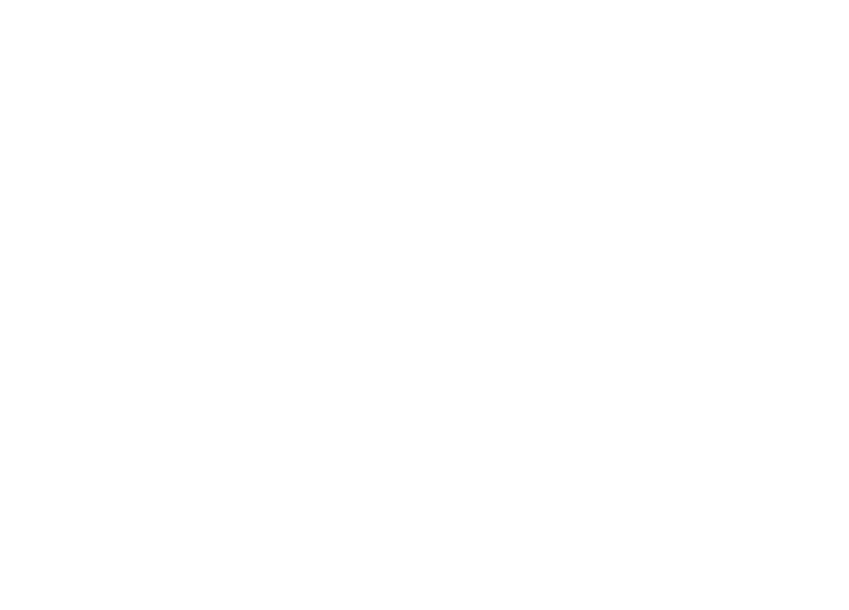
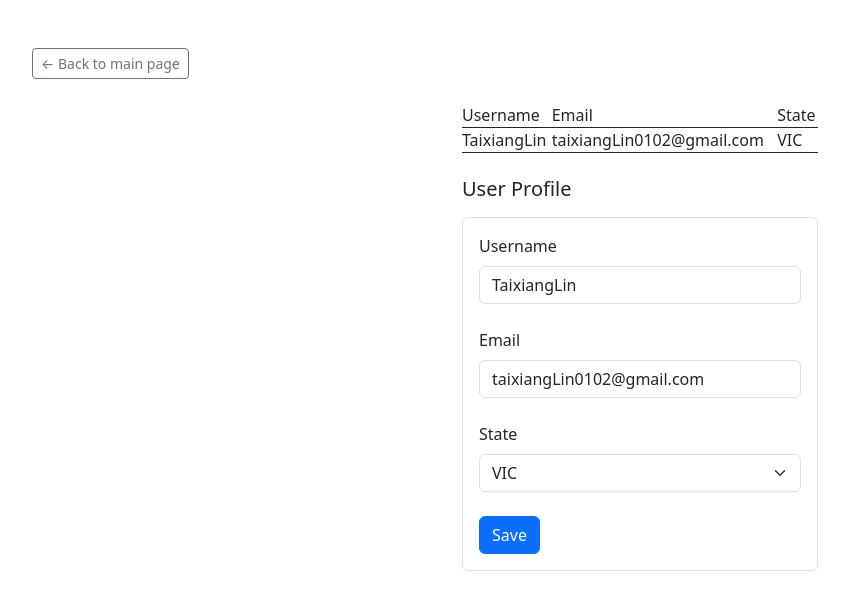
Before and after one commit to 794447679/FIT5032-assessment, a Vue app in the folder FIT5032-assessment/: page /userprofile in a window 1280 px wide. Before the commit this address had no page. Shown: the top 610 px of the page, without its empty margins (0-849 px from the left). Built offline with nearby package versions, Linux system fonts and the light colour scheme.

Commit message:
user profile page

```diff
--- a/FIT5032-assessment/package.json
+++ b/FIT5032-assessment/package.json
@@ -14,7 +14,10 @@
     "format": "prettier --write src/"
   },
   "dependencies": {
+    "@primeuix/themes": "^1.2.3",
+    "@primevue/themes": "^4.3.7",
     "bootstrap": "^5.3.8",
+    "primevue": "^4.3.7",
     "vue": "^3.5.18",
     "vue-router": "^4.5.1"
   },
--- /dev/null
+++ b/FIT5032-assessment/src/assets/json/userProfile.json
@@ -0,0 +1,8 @@
+[
+  {
+    "username": "TaixiangLin",
+    "email": "taixiangLin0102@gmail.com",
+    "state": "VIC"
+  }
+
+]
--- a/FIT5032-assessment/src/components/LoginPage.vue
+++ b/FIT5032-assessment/src/components/LoginPage.vue
@@ -1,4 +1,9 @@
 <template>
+  <div class="mb-2">
+  <RouterLink to="/" class="btn btn-outline-secondary btn-sm">&larr; Back to Main Page</RouterLink>
+  </div>
+
+
   <div class="container mt-5">
     <div class="row justify-content-center">
       <!-- Bootstrap Responsiveness -->
@@ -7,6 +12,8 @@
         <h1 class="h4 text-center mb-4">Login</h1>
 
         <form @submit.prevent="onSubmit">
+
+
           <!-- Username -->
           <div class="mb-3">
             <label for="username" class="form-label">Username</label>
@@ -46,6 +53,8 @@
           <div v-if="errorMessage" class="text-danger mt-3 text-center">
             {{ errorMessage }}
           </div>
+
+
 
           <!-- test account show -->
           <div class="mt-4">
--- a/FIT5032-assessment/src/components/MainPage.vue
+++ b/FIT5032-assessment/src/components/MainPage.vue
@@ -9,6 +9,8 @@
           <li>Start</li>
           <li>About us </li>
           <li><a href="/login" class="text-primary">Login</a></li>
+
+          <li><a href="/userprofile" class="text-primary">User profile</a></li>
         </ul>
       </nav>
     </header>
--- /dev/null
+++ b/FIT5032-assessment/src/components/UserProfile.vue
@@ -0,0 +1,87 @@
+<template>
+  <div class="mt-3">
+    <a href="/" class="btn btn-outline-secondary btn-sm">&larr; Back to main page</a>
+  </div>
+
+  <div class="container py-4">
+    <div class="row justify-content-center">
+      <div class="col-12 col-sm-10 col-md-8 col-lg-6 col-xl-4 col-xxl-4">
+        <DataTable :value="[user]" responsiveLayout="scroll" size="small" class="mb-4">
+          <Column field="username" header="Username" />
+          <Column field="email" header="Email" />
+          <Column field="state" header="State" />
+        </DataTable>
+
+        <h2 class="h5 mb-3">User Profile</h2>
+        <div class="border rounded p-3">
+          <div class="mb-4">
+            <label class="form-label" for="username">Username</label>
+            <input
+              id="username"
+              class="form-control"
+              v-model="draft.username"
+              placeholder="Enter username"
+              @input="saved = false"
+            />
+          </div>
+
+          <div class="mb-4">
+            <label class="form-label" for="email">Email</label>
+            <input
+              id="email"
+              type="email"
+              class="form-control"
+              v-model="draft.email"
+              placeholder="Enter email"
+              @input="saved = false"
+            />
+          </div>
+
+          <div class="mb-4">
+            <label class="form-label" for="state">State</label>
+            <select
+              id="state"
+              class="form-select"
+              v-model="draft.state"
+              @input="saved = false"
+            >
+              <option value="" disabled>Select state</option>
+              <option>VIC</option>
+              <option>NSW</option>
+              <option>QLD</option>
+              <option>WA</option>
+              <option>SA</option>
+              <option>TAS</option>
+              <option>ACT</option>
+              <option>NT</option>
+            </select>
+          </div>
+
+          <button class="btn btn-primary" @click="save">Save</button>
+          <span v-if="saved" class="ms-2 text-success">User profile is saved.</span>
+        </div>
+      </div>
+    </div>
+  </div>
+</template>
+
+<script setup>
+import { reactive, ref } from 'vue'
+import profiles from '../assets/json/userProfile.json'
+
+
+import DataTable from 'primevue/datatable';
+import Column from 'primevue/column';
+
+
+const user = reactive(profiles[0] || {})
+
+const draft = reactive({ ...user })
+
+const saved = ref(false)
+
+function save () {
+  Object.assign(user, draft)
+  saved.value = true
+}
+</script>
--- a/FIT5032-assessment/src/router/index.js
+++ b/FIT5032-assessment/src/router/index.js
@@ -3,12 +3,14 @@ import { createRouter, createWebHistory } from 'vue-router'
 import MainPage from '../components/MainPage.vue'
 import LoginPage from '../components/LoginPage.vue'
 import RegisterPage from '../components/RegisterPage.vue'
+import UserProfilePage from '@/components/UserProfile.vue'
 
 const routes = [
   { path: '/', redirect: '/main' },
-{ path: '/main', name: 'Main', component: MainPage },
+  { path: '/main', name: 'Main', component: MainPage },
   { path: '/login', name: 'Login', component: LoginPage },
-  { path: '/register', name: 'Register', component: RegisterPage }
+  { path: '/register', name: 'Register', component: RegisterPage },
+  { path: '/userprofile', name: 'Userprofile', component: UserProfilePage}
 ]
 
 const router = createRouter({
```
Also changed, not shown: 1 other file (tests, documents, lock files or other folders).
